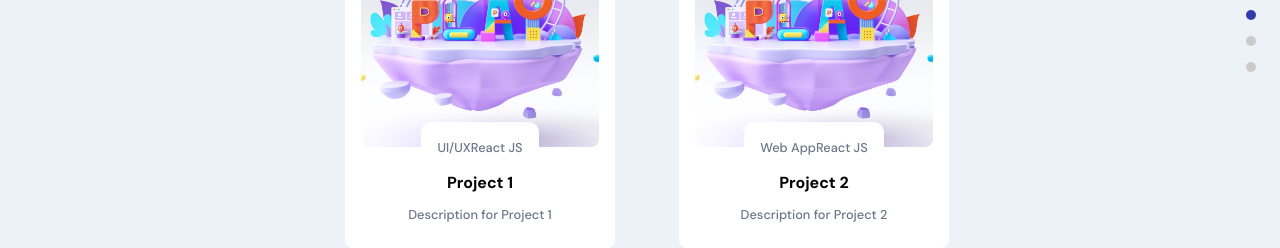
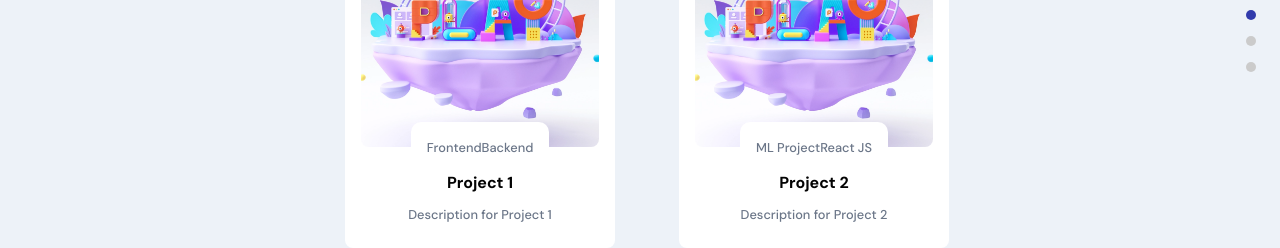
Before and after one commit to MohitNamdev22/Mohit-Portfolio-App, a React (Create React App) app: page / in a window 1280 px wide. Shown: the part 2000-2248 px from the top of the page. Built offline with nearby package versions, Linux system fonts and the light colour scheme.

Commit message:
added new files

```diff
--- a/src/containers/Work/Work.jsx
+++ b/src/containers/Work/Work.jsx
@@ -14,7 +14,7 @@ const works = [
     imgUrl: images.about01,
     projectLink: 'link_to_project1',
     codeLink: 'link_to_code1',
-    tags: ['UI/UX', 'React JS']
+    tags: ['Frontend', 'Backend']
   },
   {
     title: 'Project 2',
@@ -22,7 +22,7 @@ const works = [
     imgUrl: images.about01,
     projectLink: 'www.google.com',
     codeLink: 'link_to_code2',
-    tags: ['Web App', 'React JS']
+    tags: ['ML Project', 'React JS']
   },
   // Add more works as needed
 ];
```
Also changed, not shown: src/assets/Projects/medflip.jpg (added).
